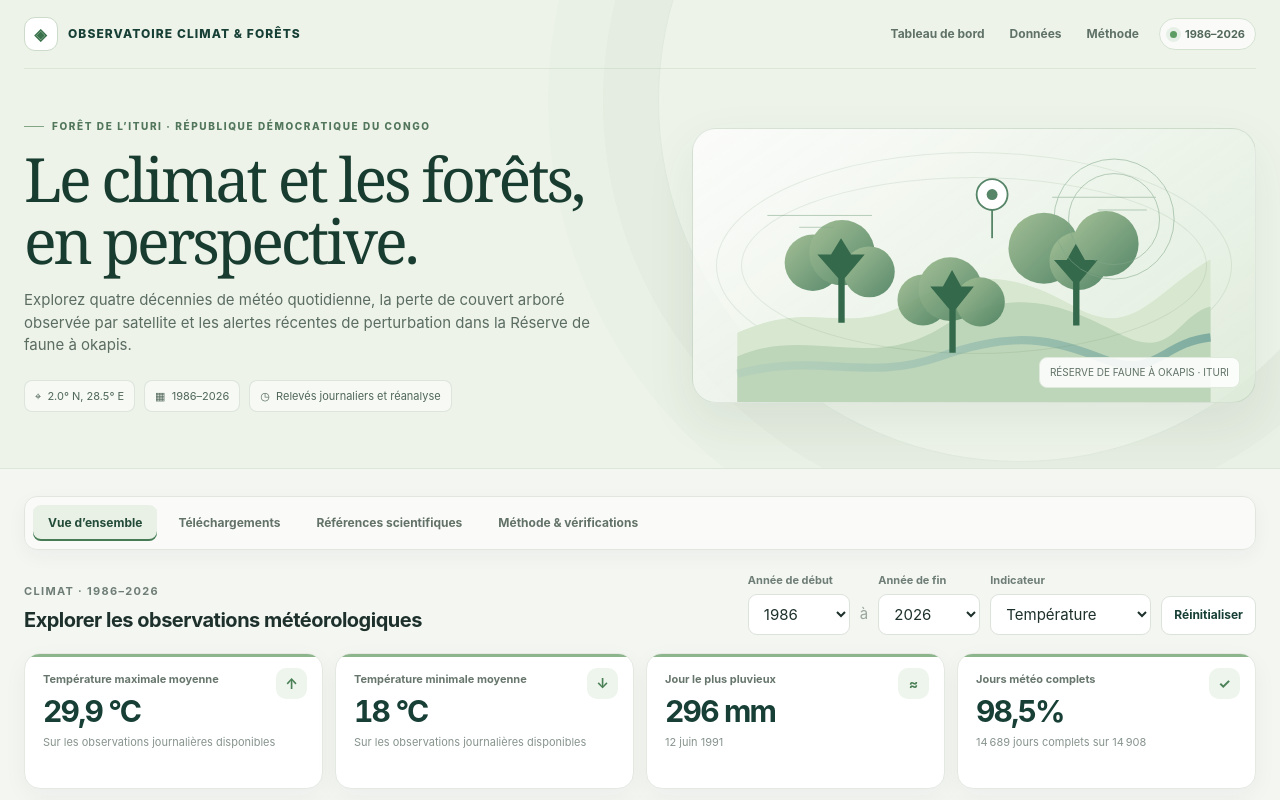
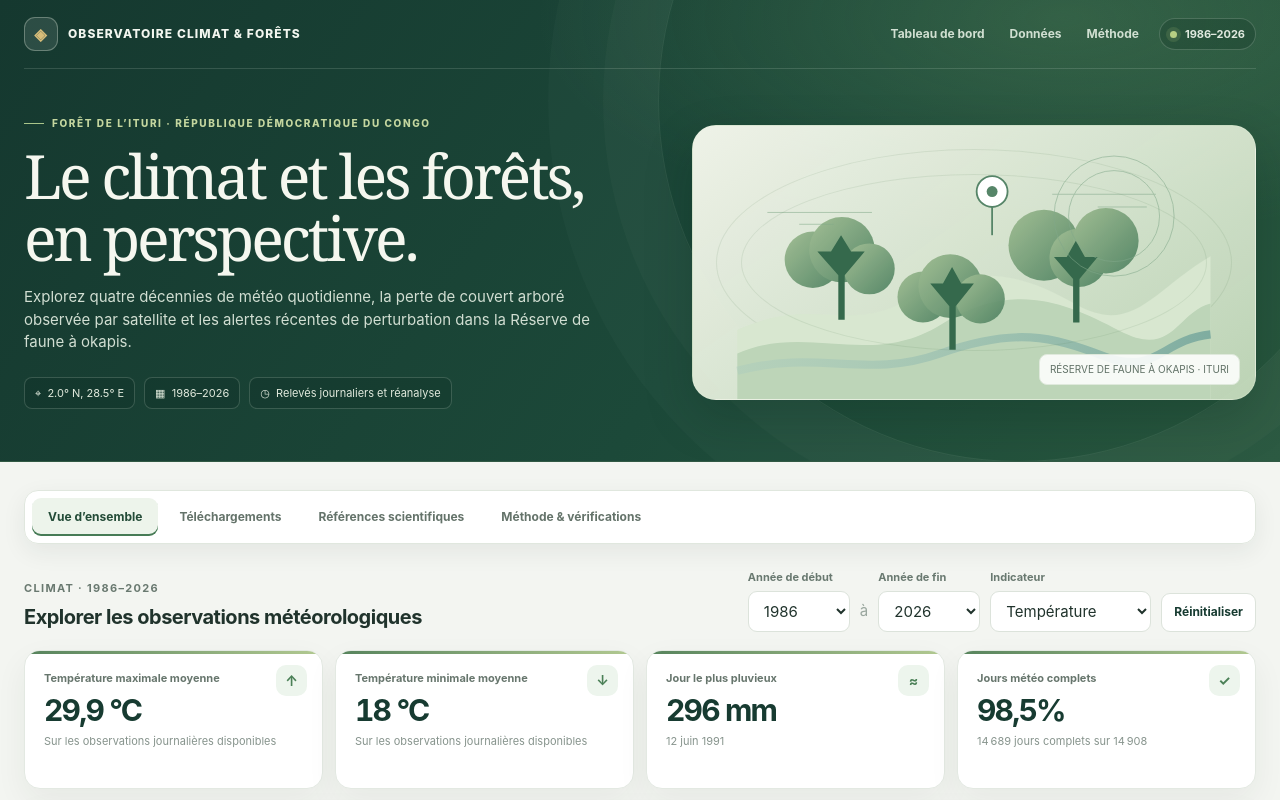
Before and after one commit to aganzeeliud/OWR-Temperature-evolution-, a plain HTML site: page index.html in a window 1280 px wide. Shown: the top 800 px of the page. Drawn offline with Linux system fonts and the light colour scheme.

Commit message:
Polish dashboard visual design
Co-authored-by: Copilot <223556219+Copilot@users.noreply.github.com>

```diff
--- a/index.html
+++ b/index.html
@@ -9,18 +9,18 @@
   <style>
     :root {
       color-scheme: light;
-      --ink: #1d302b;
-      --muted: #6e7d76;
-      --paper: #f4f6f2;
+      --ink: #20332c;
+      --muted: #697970;
+      --paper: #f3f5f1;
       --card: #fff;
-      --line: #e6ebe5;
-      --forest: #173f35;
-      --forest-2: #235747;
+      --line: #e3e9e2;
+      --forest: #173b31;
+      --forest-2: #285a43;
       --teal: #167a70;
       --mint: #cce8d9;
       --gold: #e2a951;
       --blue: #638dac;
-      --shadow: 0 14px 38px rgba(29, 48, 43, .055);
+      --shadow: 0 12px 32px rgba(27, 48, 38, .06);
     }
     * { box-sizing: border-box; }
     body {
@@ -35,8 +35,10 @@
       position: relative;
       overflow: hidden;
       color: var(--ink);
-      background: #edf3e9;
-      border-bottom: 1px solid #dce6d8;
+      background:
+        radial-gradient(ellipse at 83% 4%, rgba(115, 159, 106, .25), transparent 35%),
+        linear-gradient(125deg, #15382f 0%, #1c4939 58%, #28573e 100%);
+      border-bottom: 1px solid #315944;
     }
     .masthead::after {
       position: absolute;
@@ -44,10 +46,10 @@
       right: -100px;
       width: 720px;
       height: 720px;
-      border: 1px solid rgba(54, 105, 70, .07);
+      border: 1px solid rgba(222, 239, 218, .09);
       border-radius: 50%;
       content: "";
-      box-shadow: 0 0 0 55px rgba(54,105,70,.025), 0 0 0 110px rgba(54,105,70,.02);
+      box-shadow: 0 0 0 55px rgba(222,239,218,.025), 0 0 0 110px rgba(222,239,218,.02);
       pointer-events: none;
     }
     .topline {
@@ -56,43 +58,43 @@
       justify-content: space-between;
       gap: 20px;
       padding: 17px 0;
-      border-bottom: 1px solid #dce6d8;
+      border-bottom: 1px solid rgba(225, 240, 224, .15);
     }
-    .brand { display: flex; align-items: center; gap: 10px; color: var(--forest); font-size: 12px; font-weight: 760; letter-spacing: .09em; }
+    .brand { display: flex; align-items: center; gap: 10px; color: #f2f6ef; font-size: 12px; font-weight: 760; letter-spacing: .09em; }
     .brand-mark {
       display: grid;
       width: 34px;
       height: 34px;
       place-items: center;
-      border: 1px solid #ccdbca;
+      border: 1px solid rgba(231, 239, 224, .32);
       border-radius: 11px;
-      background: #fff;
-      color: #39724b;
+      background: rgba(255,255,255,.1);
+      color: #d7bd79;
       font-size: 16px;
     }
     .primary-nav { display: flex; align-items: center; gap: 25px; margin-left: auto; }
-    .primary-nav a { color: #607268; font-size: 12px; font-weight: 650; text-decoration: none; transition: color .15s ease; }
-    .primary-nav a:hover { color: var(--forest); }
-    .data-badge { display: flex; align-items: center; gap: 8px; padding: 7px 10px; border: 1px solid #d5e2d2; border-radius: 99px; background: rgba(255,255,255,.72); color: #53685b; font-size: 11px; font-weight: 650; }
-    .status-dot { width: 7px; height: 7px; border-radius: 50%; background: #5d9d63; box-shadow: 0 0 0 4px rgba(93,157,99,.12); }
-    .hero { position: relative; z-index: 1; display: grid; grid-template-columns: minmax(0, 1.05fr) minmax(330px, .95fr); align-items: center; gap: 45px; padding: 50px 0 56px; }
+    .primary-nav a { color: #d0dfd1; font-size: 12px; font-weight: 650; text-decoration: none; transition: color .15s ease; }
+    .primary-nav a:hover { color: #fff; }
+    .data-badge { display: flex; align-items: center; gap: 8px; padding: 7px 10px; border: 1px solid rgba(225,240,224,.2); border-radius: 99px; background: rgba(8,35,27,.2); color: #e0e9df; font-size: 11px; font-weight: 650; }
+    .status-dot { width: 7px; height: 7px; border-radius: 50%; background: #b6ce83; box-shadow: 0 0 0 4px rgba(182,206,131,.14); }
+    .hero { position: relative; z-index: 1; display: grid; grid-template-columns: minmax(0, 1.05fr) minmax(330px, .95fr); align-items: center; gap: 45px; padding: 47px 0 52px; }
     .hero-copy { position: relative; z-index: 1; }
-    .eyebrow { display: flex; align-items: center; gap: 8px; margin: 0 0 14px; color: #52765b; font-size: 10px; font-weight: 780; letter-spacing: .16em; text-transform: uppercase; }
-    .eyebrow::before { width: 20px; height: 1px; background: #81a585; content: ""; }
-    h1 { max-width: 680px; margin: 0; color: #193c30; font-family: Georgia, "Times New Roman", serif; font-size: clamp(39px, 5vw, 61px); font-weight: 500; letter-spacing: -.05em; line-height: 1.02; }
-    .intro { max-width: 590px; margin: 17px 0 0; color: #5b6c61; font-size: 15px; }
-    .hero-meta { display: flex; flex-wrap: wrap; gap: 9px; margin-top: 23px; color: #51675a; font-size: 11px; }
-    .hero-meta span { display: inline-flex; align-items: center; gap: 7px; padding: 7px 10px; border: 1px solid rgba(91,122,94,.16); border-radius: 8px; background: rgba(255,255,255,.5); }
-    .hero-art { position: relative; min-height: 275px; border: 1px solid rgba(99,133,102,.17); border-radius: 24px; background: linear-gradient(145deg, rgba(255,255,255,.77), rgba(218,233,214,.68)); box-shadow: 0 18px 50px rgba(38,77,49,.08); }
+    .eyebrow { display: flex; align-items: center; gap: 8px; margin: 0 0 14px; color: #c4d69f; font-size: 10px; font-weight: 780; letter-spacing: .16em; text-transform: uppercase; }
+    .eyebrow::before { width: 20px; height: 1px; background: #a9c58a; content: ""; }
+    h1 { max-width: 680px; margin: 0; color: #f5f7ef; font-family: Georgia, "Times New Roman", serif; font-size: clamp(39px, 5vw, 61px); font-weight: 500; letter-spacing: -.05em; line-height: 1.02; }
+    .intro { max-width: 590px; margin: 17px 0 0; color: #d1ded2; font-size: 15px; }
+    .hero-meta { display: flex; flex-wrap: wrap; gap: 9px; margin-top: 23px; color: #e0e9dc; font-size: 11px; }
+    .hero-meta span { display: inline-flex; align-items: center; gap: 7px; padding: 7px 10px; border: 1px solid rgba(225,240,224,.18); border-radius: 8px; background: rgba(8,35,27,.19); }
+    .hero-art { position: relative; min-height: 275px; border: 1px solid rgba(226,238,216,.29); border-radius: 24px; background: linear-gradient(145deg, rgba(247,249,239,.96), rgba(203,224,193,.91)); box-shadow: 0 18px 50px rgba(5,28,18,.2); }
     .hero-art::before, .hero-art::after { position: absolute; border: 1px solid rgba(81,126,85,.12); border-radius: 50%; content: ""; }
     .hero-art::before { inset: 23px; }
     .hero-art::after { inset: 48px; }
     .hero-art svg { position: absolute; inset: 0; width: 100%; height: 100%; }
     .art-caption { position: absolute; right: 15px; bottom: 14px; z-index: 1; padding: 7px 10px; border: 1px solid #dfe9dc; border-radius: 8px; background: rgba(255,255,255,.88); color: #607166; font-size: 10px; }
-    main { padding: 27px 0 54px; }
-    .section-nav { position: sticky; top: 0; z-index: 5; display: flex; align-items: center; gap: 6px; margin-bottom: 22px; padding: 8px; border: 1px solid #e1e7df; border-radius: 13px; background: rgba(250,251,248,.94); box-shadow: 0 6px 20px rgba(29,48,43,.045); backdrop-filter: blur(12px); }
-    .section-nav button { padding: 9px 15px; border: 0; border-radius: 8px; background: transparent; color: #637269; cursor: pointer; font-size: 12px; font-weight: 680; white-space: nowrap; }
-    .section-nav button:hover, .section-nav button[aria-selected="true"] { background: #e9f1e7; color: #234b37; }
+    main { padding: 28px 0 58px; }
+    .section-nav { position: sticky; top: 10px; z-index: 5; display: flex; align-items: center; gap: 5px; margin-bottom: 25px; padding: 7px; border: 1px solid #e0e7de; border-radius: 14px; background: rgba(255,255,255,.95); box-shadow: 0 8px 24px rgba(29,48,43,.07); backdrop-filter: blur(12px); }
+    .section-nav button { padding: 10px 16px; border: 0; border-radius: 9px; background: transparent; color: #64736a; cursor: pointer; font-size: 12px; font-weight: 680; white-space: nowrap; transition: background .16s ease, color .16s ease, box-shadow .16s ease; }
+    .section-nav button:hover, .section-nav button[aria-selected="true"] { background: #edf4eb; color: #234b37; }
     .section-nav button[aria-selected="true"] { box-shadow: inset 0 -2px #477b56; }
     .tab-panel[hidden] { display: none !important; }
     .toolbar {
@@ -117,7 +119,7 @@
       color: var(--ink);
       outline: none;
     }
-    select:focus-visible, a:focus-visible { outline: 3px solid rgba(22,122,112,.28); outline-offset: 2px; }
+    select:focus-visible, a:focus-visible, button:focus-visible, summary:focus-visible { outline: 3px solid rgba(22,122,112,.38); outline-offset: 3px; }
     .range-sep { padding-bottom: 9px; color: #9aa79f; }
     .button {
       min-height: 39px;
@@ -128,13 +130,15 @@
       color: var(--forest);
       cursor: pointer;
       font-size: 12px;
-      font-weight: 650;
+      font-weight: 680;
+      transition: border-color .16s ease, background .16s ease, transform .16s ease;
     }
-    .button:hover { border-color: #abc8b5; background: #f9fcf8; }
+    .button:hover { transform: translateY(-1px); border-color: #abc8b5; background: #f4f8f2; }
     .stats { display: grid; grid-template-columns: repeat(4, 1fr); gap: 12px; margin-bottom: 15px; }
-    .stat, .panel { border: 1px solid #e4e9e2; border-radius: 16px; background: var(--card); box-shadow: 0 7px 24px rgba(29,48,43,.045); }
-    .stat { position: relative; min-height: 136px; padding: 17px 18px; overflow: hidden; }
-    .stat::before { position: absolute; top: 0; left: 0; width: 100%; height: 3px; background: #8cb58b; content: ""; }
+    .stat, .panel { border: 1px solid #e3e9e2; border-radius: 16px; background: var(--card); box-shadow: var(--shadow); }
+    .stat { position: relative; min-height: 139px; padding: 19px 19px 17px; overflow: hidden; transition: transform .18s ease, box-shadow .18s ease; }
+    .stat:hover { transform: translateY(-2px); box-shadow: 0 16px 34px rgba(27,48,38,.09); }
+    .stat::before { position: absolute; top: 0; left: 0; width: 100%; height: 3px; background: linear-gradient(90deg, #56835c, #b2c991); content: ""; }
     .forest-stats .stat::before { background: #d7ac59; }
     .stat-label { color: #67766d; font-size: 11px; font-weight: 650; }
     .stat-value { margin-top: 9px; color: var(--forest); font-size: 30px; font-weight: 720; letter-spacing: -.06em; line-height: 1; font-variant-numeric: tabular-nums; }
@@ -142,7 +146,7 @@
     .forest-stats .stat-icon { background: #f8f2e5; color: #98712f; }
     .stat-detail { margin-top: 8px; color: #87948d; font-size: 11px; }
     .content-grid { display: grid; grid-template-columns: minmax(0, 1.68fr) minmax(290px, .92fr); gap: 15px; }
-    .panel { min-width: 0; padding: 21px 22px 17px; }
+    .panel { min-width: 0; padding: 22px 23px 18px; }
     .panel-head { display: flex; align-items: start; justify-content: space-between; gap: 14px; margin-bottom: 8px; }
     .panel h3 { margin: 0; color: #263f33; font-size: 15px; font-weight: 710; letter-spacing: -.025em; }
     .panel-sub { margin: 4px 0 0; color: var(--muted); font-size: 11px; }
@@ -175,15 +179,15 @@
     .forest-note strong { color: #40564a; }
     .forest-note a { color: var(--forest-2); }
     .info-grid { display: grid; grid-template-columns: repeat(2, minmax(0, 1fr)); gap: 16px; }
-    .info-card { padding: 22px; border: 1px solid #e1e8df; border-radius: 16px; background: #fff; box-shadow: 0 7px 24px rgba(29,48,43,.04); }
+    .info-card { padding: 23px; border: 1px solid #e1e8df; border-radius: 16px; background: #fff; box-shadow: var(--shadow); }
     .info-card h3 { margin: 0 0 8px; color: #234b37; font-size: 16px; }
     .info-card p { margin: 0 0 12px; color: #637269; font-size: 13px; }
     .download-list, .reference-list, .process-list { display: grid; gap: 10px; margin: 14px 0 0; padding: 0; list-style: none; }
     .download-item { display: flex; align-items: center; justify-content: space-between; gap: 14px; padding: 14px; border: 1px solid #e7ece5; border-radius: 12px; background: #fbfcfa; }
     .download-item strong { display: block; color: #274b37; font-size: 13px; }
     .download-item small { display: block; margin-top: 3px; color: #7a8980; font-size: 11px; }
-    .download-link { flex: 0 0 auto; display: inline-flex; align-items: center; justify-content: center; min-height: 36px; padding: 7px 12px; border: 1px solid #cbdccc; border-radius: 9px; background: #f1f7ef; color: #285339; font-size: 11px; font-weight: 720; text-decoration: none; }
-    .download-link:hover { background: #e6f0e3; }
+    .download-link { flex: 0 0 auto; display: inline-flex; align-items: center; justify-content: center; min-height: 38px; padding: 8px 13px; border: 1px solid #cbdccc; border-radius: 9px; background: #f1f7ef; color: #285339; font-size: 11px; font-weight: 720; text-decoration: none; transition: background .16s ease, transform .16s ease; }
+    .download-link:hover { transform: translateY(-1px); background: #e6f0e3; }
     .reference-list li, .process-list li { padding: 12px 13px; border-left: 3px solid #9dbb8f; border-radius: 0 9px 9px 0; background: #f6f8f4; color: #52645a; font-size: 12px; }
     .reference-list a { color: #27583d; font-weight: 700; text-decoration: none; }
     .reference-list a:hover { text-decoration: underline; }
@@ -219,6 +223,9 @@
     .quality strong { color: #425448; }
     footer { padding: 18px 0 30px; border-top: 1px solid #e4e9e2; color: #7b8981; font-size: 10px; }
     .footer-inner { display: flex; flex-wrap: wrap; justify-content: space-between; gap: 8px 20px; }
+    @media (prefers-reduced-motion: reduce) {
+      *, *::before, *::after { scroll-behavior: auto !important; transition-duration: .01ms !important; animation-duration: .01ms !important; animation-iteration-count: 1 !important; }
+    }
     @media (max-width: 820px) {
       .hero { grid-template-columns: 1fr minmax(250px, .75fr); gap: 24px; }
       .hero-art { min-height: 235px; }
```
